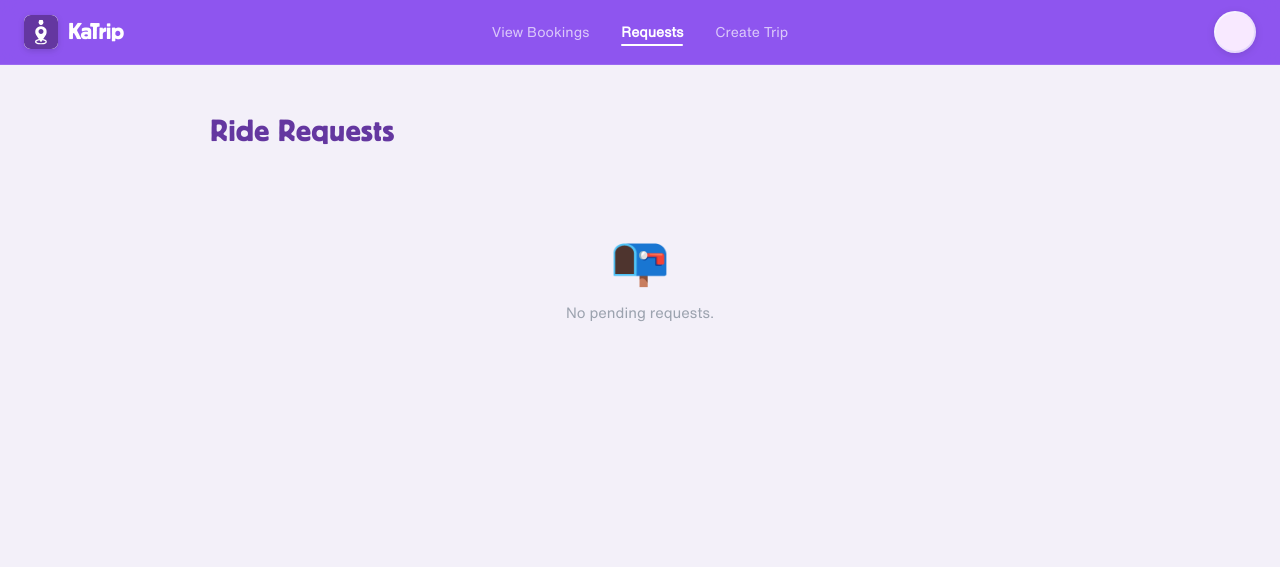
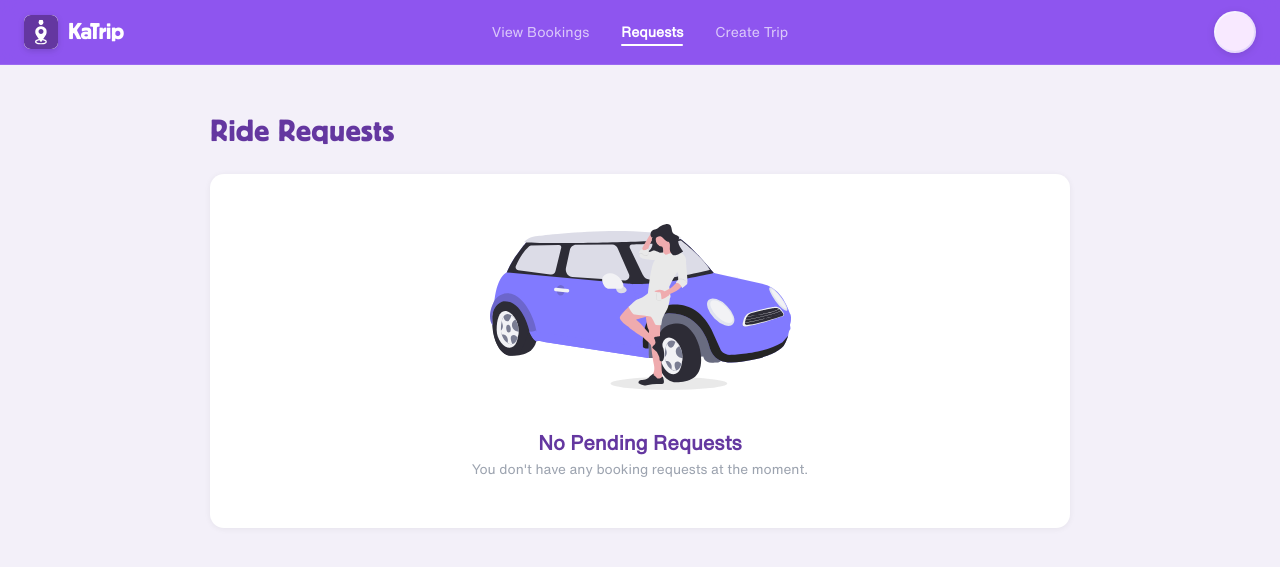
Before and after one commit to krismalayao/CCDEVAP-S16-2-KaTrip, a PHP site: page /frontEnd/driver/driverRequests.php in a window 1280 px wide. Shown: the top 567 px of the page. Run offline with PHP 8.4, Linux system fonts and the light colour scheme; the visitor is signed in with stand-in values (Sample User, id 1); data comes from the database, SQL or seed files in the repository; data that the repository does not hold is empty.

Commit message:
ADDED: no request screen

```diff
--- a/frontEnd/script/driverRequests.js
+++ b/frontEnd/script/driverRequests.js
@@ -20,7 +20,12 @@ function formatDate(d) {
 function renderRequests(requests) {
     const container = document.getElementById('requests-list');
     if (!requests.length) {
-        container.innerHTML = `<div class="empty-state"><div class="empty-icon">📭</div><p>No pending requests.</p></div>`;
+        container.innerHTML = `
+            <div class="empty-requests">
+                <img src="../../frontEnd/src/images/no-request1.svg" alt="No Pending Requests">
+                <div class="empty-title">No Pending Requests</div>
+                <div class="empty-sub">You don't have any booking requests at the moment.</div>
+            </div>`;
         return;
     }
 
--- a/frontEnd/style/driverDashboard.css
+++ b/frontEnd/style/driverDashboard.css
@@ -295,7 +295,45 @@ body {
   text-overflow: ellipsis;
 }
 
-  /* EMPTY STATE */
+/* EMPTY REQUEST STATE */
+  .empty-requests {
+    text-align: center;
+    padding: 50px 0px;
+    background: var(--bg-card);
+    border-radius: 14px;
+    box-shadow: 0 1px 6px rgba(0,0,0,0.06);
+    margin-bottom: 12px;
+  }
+
+  .empty-requests img {
+    width: 50%;
+    max-width: 35%;
+    height: auto;
+    margin-bottom: 16px;
+    opacity: 0.85;
+  }
+
+  .empty-requests .empty-title {
+    font-size: 20px;
+    font-weight: 700;
+    margin-top: 20px;
+    color: var(--purple-dark);
+    margin-bottom: 6px;
+  }
+
+  .empty-requests .empty-sub {
+    font-size: 0.85rem;
+    color: #9ca3af;
+  }
+
+  html[data-theme="dark"] .empty-requests {
+    background: var(--bg-card);
+  }
+
+  html[data-theme="dark"] .empty-requests .empty-title {
+    color: var(--text-primary);
+}
+
   .empty-state { text-align: center; padding: 56px 20px; color: #9ca3af; }
   .empty-state .empty-icon { font-size: 3rem; margin-bottom: 12px; }
   .empty-state p { font-size: 0.92rem; }
--- a/frontEnd/style/style.css
+++ b/frontEnd/style/style.css
@@ -2182,7 +2182,7 @@ body {
   font-weight: bold;
   text-align: center;
   margin-top: 30px;
-  font-size: 24px;
+  font-size: 22px;
   color: var(--purple-dark);
 }
 
```
Also changed, not shown: frontEnd/src/images/no-request1.svg (added).
